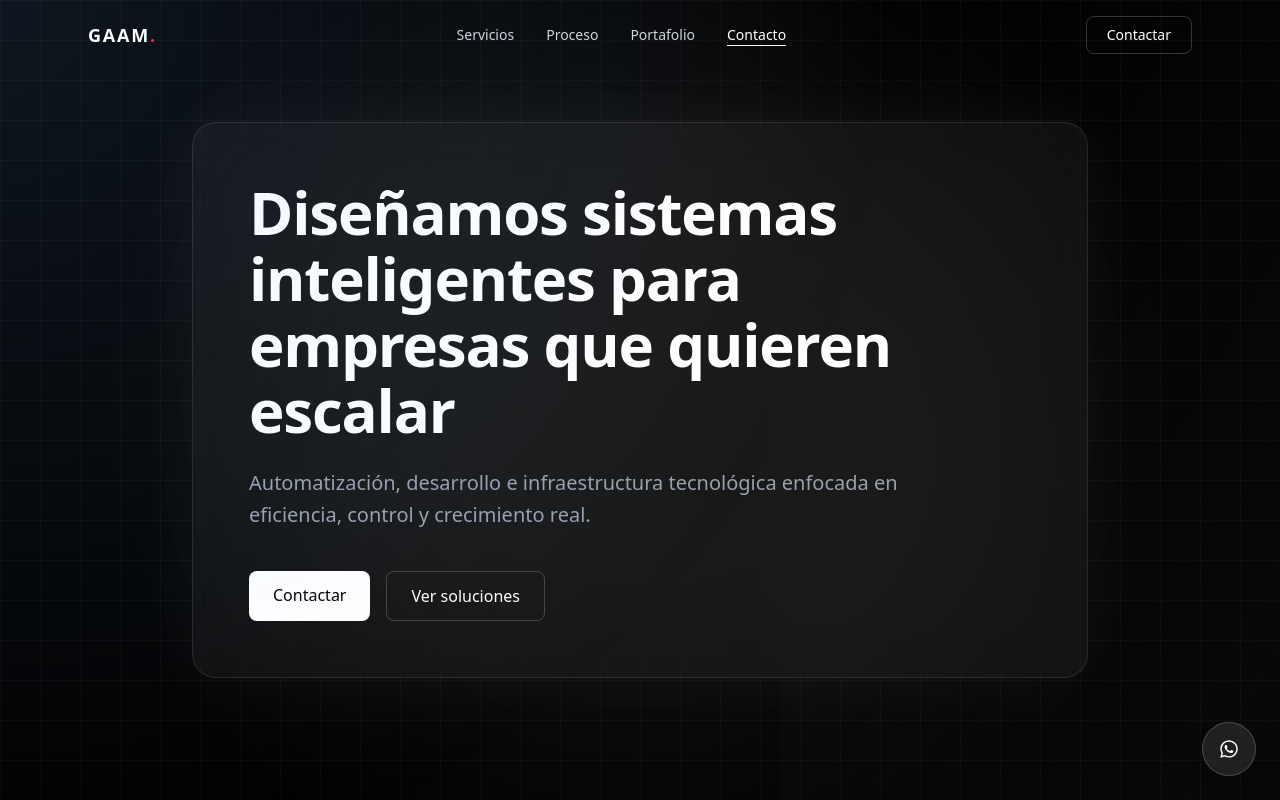
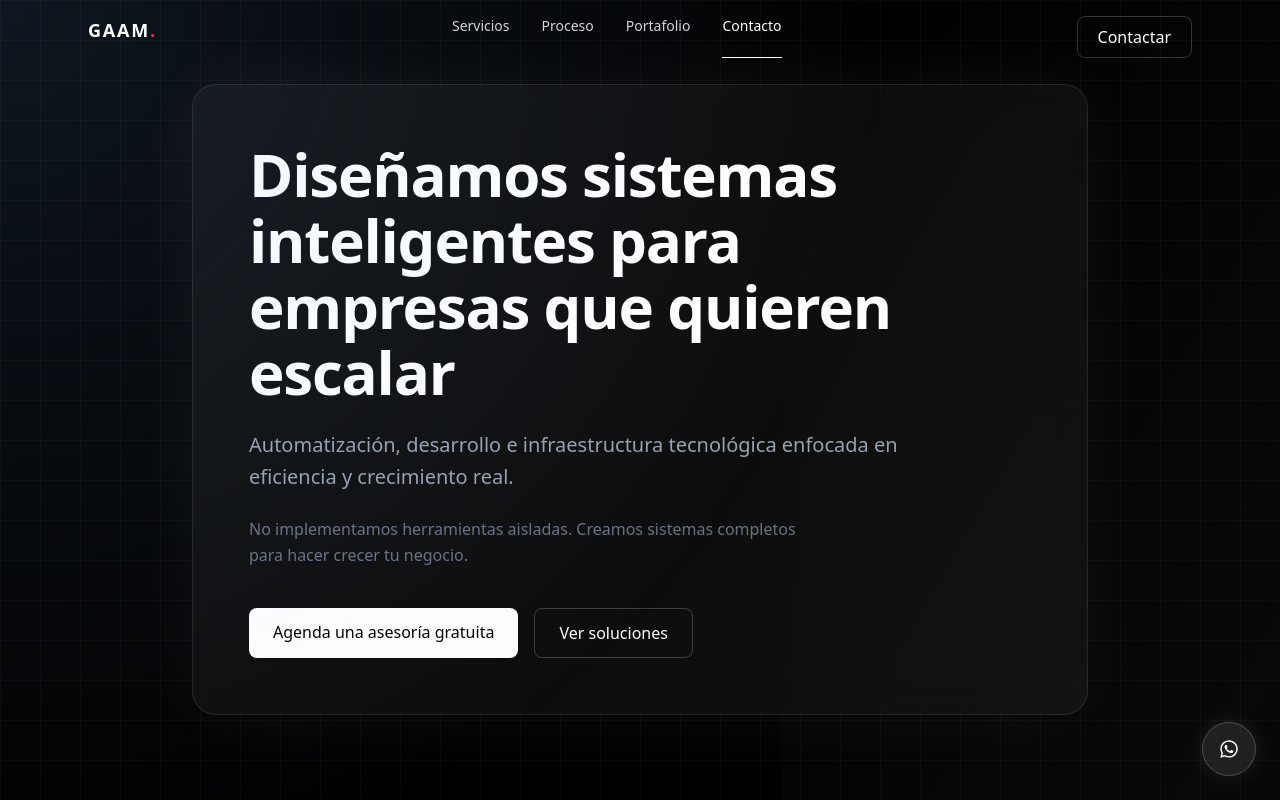
Before and after one commit to jairdj14-rgb/gaam-web, a Next.js app: page / in a window 1280 px wide. Shown: the top 800 px of the page. Built offline with nearby package versions, Linux system fonts and the light colour scheme.

Commit message:
fix layout + whatsapp button

```diff
--- a/src/app/globals.css
+++ b/src/app/globals.css
@@ -122,3 +122,6 @@ p {
 html {
   scroll-behavior: smooth;
 }
+html {
+  scroll-behavior: smooth;
+}
--- a/src/app/layout.tsx
+++ b/src/app/layout.tsx
@@ -1,41 +1,23 @@
 import "./globals.css";
-import { Inter, Space_Grotesk } from "next/font/google";
-import Script from "next/script";
-import Loader from "@/components/ui/Loader";
 import { Analytics } from "@vercel/analytics/react";
+import type { Metadata } from "next";
 
-// Fuentes
-const inter = Inter({
-  subsets: ["latin"],
-  variable: "--font-inter",
-});
-
-const space = Space_Grotesk({
-  subsets: ["latin"],
-  variable: "--font-space",
-});
-
-// SEO + Metadata
-export const metadata = {
-  title: "GAAM Systems | IA, Automatización y Desarrollo Web",
+export const metadata: Metadata = {
+  title: "GAAM Systems | Sistemas para escalar negocios",
   description:
-    "Creamos sistemas, automatización con IA, desarrollo web y soluciones tecnológicas para escalar negocios.",
+    "Diseñamos sistemas inteligentes para automatizar procesos, optimizar operaciones y hacer crecer empresas.",
   keywords: [
     "automatización",
-    "inteligencia artificial",
     "desarrollo web",
-    "marketing digital",
-    "software",
+    "sistemas empresariales",
+    "tecnología negocios",
   ],
-  icons: {
-    icon: "/atrium.svg",
-  },
+  authors: [{ name: "GAAM Systems" }],
   openGraph: {
     title: "GAAM Systems",
-    description: "Soluciones tecnológicas para crecimiento empresarial",
-    url: "https://www.gaamsystems.com",
-    siteName: "GAAM",
-    locale: "es_MX",
+    description: "Sistemas inteligentes para empresas que quieren escalar.",
+    url: "https://gaamsystems.com",
+    siteName: "GAAM Systems",
     type: "website",
   },
 };
@@ -47,26 +29,9 @@ export default function RootLayout({
 }) {
   return (
     <html lang="es">
-      <body
-        className={`${inter.variable} ${space.variable} bg-black text-white`}
-      >
-        <Loader />
+      <body>
         {children}
         <Analytics />
-
-        {/* Google Analytics */}
-        <Script
-          src="https://www.googletagmanager.com/gtag/js?id=G-K67MPRSMPE"
-          strategy="afterInteractive"
-        />
-        <Script id="google-analytics" strategy="afterInteractive">
-          {`
-            window.dataLayer = window.dataLayer || [];
-            function gtag(){dataLayer.push(arguments);}
-            gtag('js', new Date());
-            gtag('config', 'G-K67MPRSMPE');
-          `}
-        </Script>
       </body>
     </html>
   );
--- a/src/components/sections/Hero.tsx
+++ b/src/components/sections/Hero.tsx
@@ -6,11 +6,8 @@ import Parallax from "@/components/ui/Parallax";
 export default function Hero() {
   return (
     <section className="relative min-h-screen flex items-center justify-center px-6 overflow-hidden bg-black bg-grid">
+      {/* fondo sistema */}
       <div className="absolute inset-0 data-flow pointer-events-none" />
-
-      <div className="absolute inset-0 flex items-center justify-center pointer-events-none">
-        <div className="w-[800px] h-[800px] bg-white/5 blur-[120px] rounded-full" />
-      </div>
 
       <Parallax>
         <div
@@ -20,25 +17,39 @@ export default function Hero() {
           hover:shadow-[0_0_120px_rgba(255,255,255,0.08)]
           transition transform-gpu smooth"
         >
+          {/* HEADLINE */}
           <h1 className="text-4xl md:text-6xl font-semibold leading-[1.1] tracking-tight mb-6">
             Diseñamos sistemas inteligentes para empresas que quieren escalar
           </h1>
 
-          <p className="text-gray-400 text-lg md:text-xl leading-relaxed mb-10 max-w-2xl">
+          {/* SUBCOPY (MEJORADO PARA CONVERSIÓN) */}
+          <p className="text-gray-400 text-lg md:text-xl leading-relaxed mb-6 max-w-2xl">
             Automatización, desarrollo e infraestructura tecnológica enfocada en
-            eficiencia, control y crecimiento real.
+            eficiencia y crecimiento real.
           </p>
 
+          {/*  MENSAJE  */}
+          <p className="text-gray-500 mb-10 max-w-xl">
+            No implementamos herramientas aisladas. Creamos sistemas completos
+            para hacer crecer tu negocio.
+          </p>
+
+          {/* CTA */}
           <div className="flex flex-col sm:flex-row gap-4">
+            {/* BOTÓN PRINCIPAL (MEJOR COPY) */}
             <a
               href={contact.whatsappLink}
               target="_blank"
+              onClick={() => console.log("click whatsapp")}
               className="group relative bg-white text-black px-6 py-3 rounded-lg font-medium overflow-hidden smooth hover:scale-105 active:scale-95"
             >
-              <span className="relative z-10">Contactar</span>
+              <span className="relative z-10">
+                Agenda una asesoría gratuita
+              </span>
               <span className="absolute inset-0 bg-black/10 opacity-0 group-hover:opacity-100 transition" />
             </a>
 
+            {/* BOTÓN SECUNDARIO */}
             <a
               href="#servicios"
               className="border border-white/20 px-6 py-3 rounded-lg hover:bg-white/10 smooth"
--- a/src/components/sections/Navbar.tsx
+++ b/src/components/sections/Navbar.tsx
@@ -18,7 +18,6 @@ export default function Navbar() {
         const el = document.getElementById(sections[i]);
         if (el) {
           const rect = el.getBoundingClientRect();
-
           if (rect.top <= 150) {
             setActive(sections[i]);
             break;
@@ -41,31 +40,26 @@ export default function Navbar() {
   return (
     <header
       className={`fixed top-0 left-0 w-full z-50 smooth ${
-        scrolled
-          ? "bg-black/60 backdrop-blur-xl border-b border-white/10"
-          : "bg-transparent"
+        scrolled ? "bg-black/60 backdrop-blur-xl border-b border-white/10" : ""
       }`}
     >
-      <div className="max-w-6xl mx-auto px-6 py-4 flex items-center justify-between">
+      <div className="max-w-6xl mx-auto px-6 py-4 flex justify-between">
         {/* LOGO */}
         <div className="text-lg font-semibold tracking-widest">
           GAAM<span className="text-red-500">.</span>
         </div>
 
-        {/* NAV */}
-        <nav className="hidden md:flex items-center gap-8 text-sm">
+        {/* LINKS */}
+        <nav className="hidden md:flex gap-8 text-sm">
           <Link href="#servicios" className={linkClass("servicios")}>
             Servicios
           </Link>
-
           <Link href="#proceso" className={linkClass("proceso")}>
             Proceso
           </Link>
-
           <Link href="#portafolio" className={linkClass("portafolio")}>
             Portafolio
           </Link>
-
           <Link href="#contacto" className={linkClass("contacto")}>
             Contacto
           </Link>
@@ -75,10 +69,10 @@ export default function Navbar() {
         <a
           href={contact.whatsappLink}
           target="_blank"
-          className="group relative border border-white/20 px-5 py-2 rounded-lg text-sm overflow-hidden smooth"
+          onClick={() => console.log("click whatsapp")}
+          className="border border-white/20 px-5 py-2 rounded-lg smooth"
         >
-          <span className="relative z-10">Contactar</span>
-          <span className="absolute inset-0 bg-white/10 opacity-0 group-hover:opacity-100 transition" />
+          Contactar
         </a>
       </div>
     </header>
--- a/src/components/ui/WhatsAppButton.tsx
+++ b/src/components/ui/WhatsAppButton.tsx
@@ -1,15 +1,26 @@
+"use client";
+
+import { FaWhatsapp } from "react-icons/fa";
 import { contact } from "@/config/contact";
-import { FaWhatsapp } from "react-icons/fa";
 
 export default function WhatsAppButton() {
   return (
     <a
       href={contact.whatsappLink}
       target="_blank"
-      className="fixed bottom-6 right-6 z-50 bg-white/10 backdrop-blur-xl border border-white/20
-      p-4 rounded-full shadow-lg hover:scale-110 smooth flex items-center justify-center"
+      className="fixed bottom-6 right-6 z-50 group"
     >
-      <FaWhatsapp className="text-white text-xl" />
+      {/* GLOW PULSANTE */}
+      <span className="absolute inset-0 rounded-full bg-white/10 blur-xl animate-ping" />
+
+      {/* BOTÓN */}
+      <div
+        className="relative bg-white/10 backdrop-blur-xl border border-white/20 p-4 rounded-full
+        shadow-[0_0_20px_rgba(255,255,255,0.1)]
+        hover:scale-110 transition smooth flex items-center justify-center"
+      >
+        <FaWhatsapp className="text-white text-xl" />
+      </div>
     </a>
   );
 }
```
